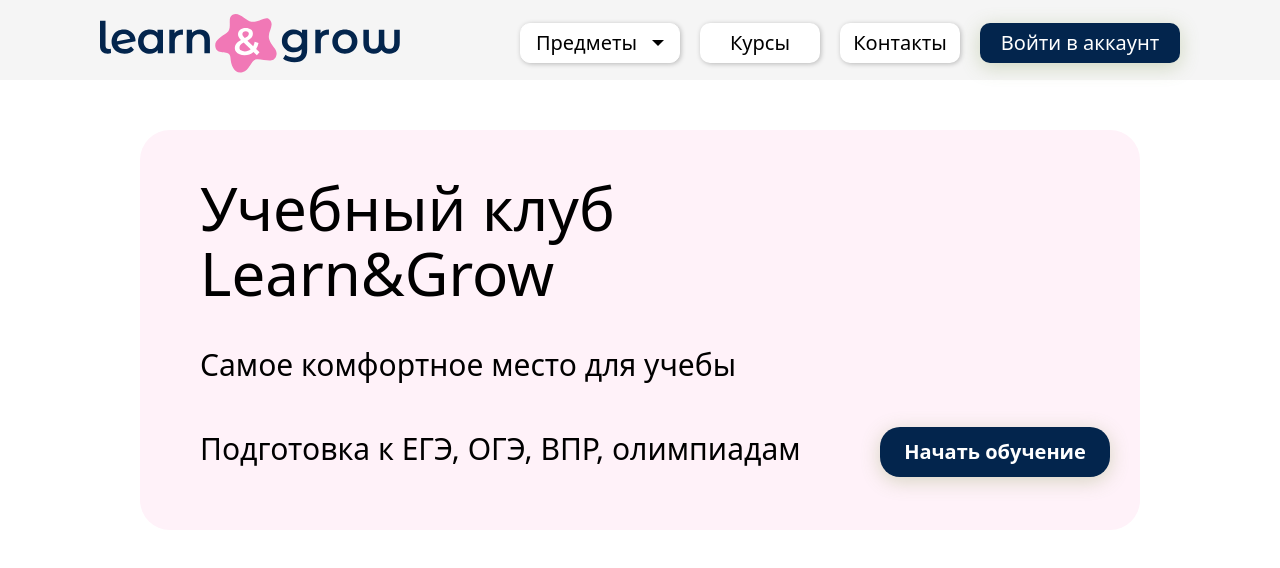
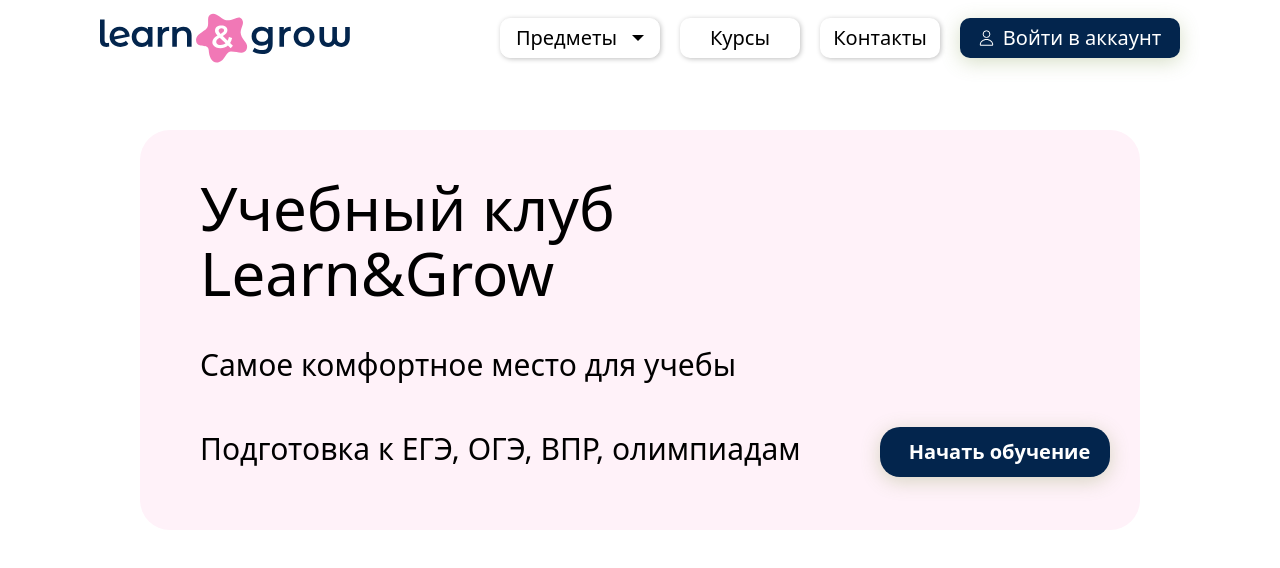
Before and after one commit to learnngrow-school/learnngrow-frontend, a React (Vite) app: page /main in a window 1280 px wide. Shown: the top 568 px of the page. Built offline with nearby package versions, Linux system fonts and the light colour scheme.

Commit message:
icon added to basebutton

```diff
--- a/src/shared/Buttons/BaseButton/index.tsx
+++ b/src/shared/Buttons/BaseButton/index.tsx
@@ -12,15 +12,23 @@
     | 'green'
     className?: string,
     logoPath?: string,
+    icon?: JSX.Element,
+    iconPath?: string,
+    iconClassName?: string
 }
 
 const BaseButton = (props: IButtonProps) => {
+    console.log(props.text, props.iconPath)
+    const Icon = () => props.iconPath ?
+    <img src={props.iconPath} alt="icon" className={props.iconClassName}/>
+    : <p/>
 
     return (
         <button type={props.type? props.type : 'button'}
             data-theme={props.theme ? props.theme : 'white'}
             className={`button btn primary ${props.className}`}
             onClick={props.onClick}>
+        <Icon/>
         {props.text}
         </button>
     )
--- a/src/shared/Layout/Navbar/NavUser/navUser.css
+++ /dev/null
@@ -1,9 +0,0 @@
-.userContainer {
-    display: flex;
-    align-items: center;
-    border-radius: 10px;
-    padding: 5px 10px;
-    width: 200px;
-    height: 40px;
-    margin-bottom: 2px;
-}
--- a/src/shared/Layout/Navbar/index.tsx
+++ b/src/shared/Layout/Navbar/index.tsx
@@ -4,6 +4,7 @@
 import { useNavigate } from 'react-router-dom'
 import { urls } from '../../../navigation/app.urls'
 import DarkLogo from '/src/assets/icons/darkLogo.svg'
+import UserLogo from '/src/assets/icons/user.svg'
 import '../../../styles/text.css'
 import DropDownButton from '../../Buttons/DropDownButton'
 import BaseButton from '../../Buttons/BaseButton'
@@ -40,7 +41,8 @@
         <NavigationLink key={appLinks[3].name} link={appLinks[3]}
           onClick={() => navigate(urls.contacts)}/>
         <BaseButton text='Войти в аккаунт' onClick={ () => navigate(urls.auth)}
-            className='userContainer' theme='dark-blue-primary'/>
+            className='userContainer' theme='dark-blue-primary'
+            iconPath={UserLogo}/>
       </div>
     </div>
   )
--- a/src/shared/Layout/layout.css
+++ b/src/shared/Layout/layout.css
@@ -19,7 +19,7 @@
     align-items: center;
     justify-content: center;
     position: fixed;
-    background-color: var(--grey-light);
+    background-color: var(--white);
   }
 
 .pageContent {
@@ -77,8 +77,8 @@
 
 .logoImg {
     position: relative;
-    width: 300px;
-    height: 80px;
+    width: 250px;
+    height: 70px;
 }
 
 .navLinksBlock {
@@ -104,7 +104,12 @@
   display: flex;
   align-items: center;
   border-radius: 10px;
-  width: 200px;
+  width: 220px;
   height: 40px;
   font-size: 20px;
+  text-align: start;
 }
+
+.img.btn.userContainer :hover {
+  color: var(--blue-dark)
+}
```
Also changed, not shown: src/shared/Layout/Navbar/NavUser/index.tsx (deleted, +0 -19 lines), src/assets/icons/user.svg (added).
